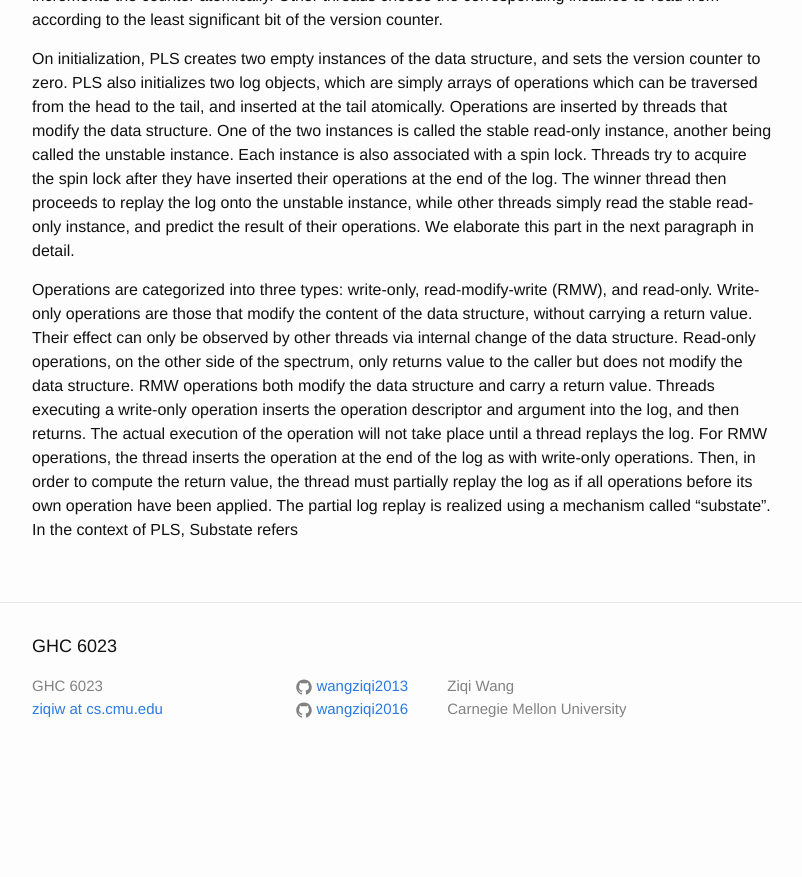
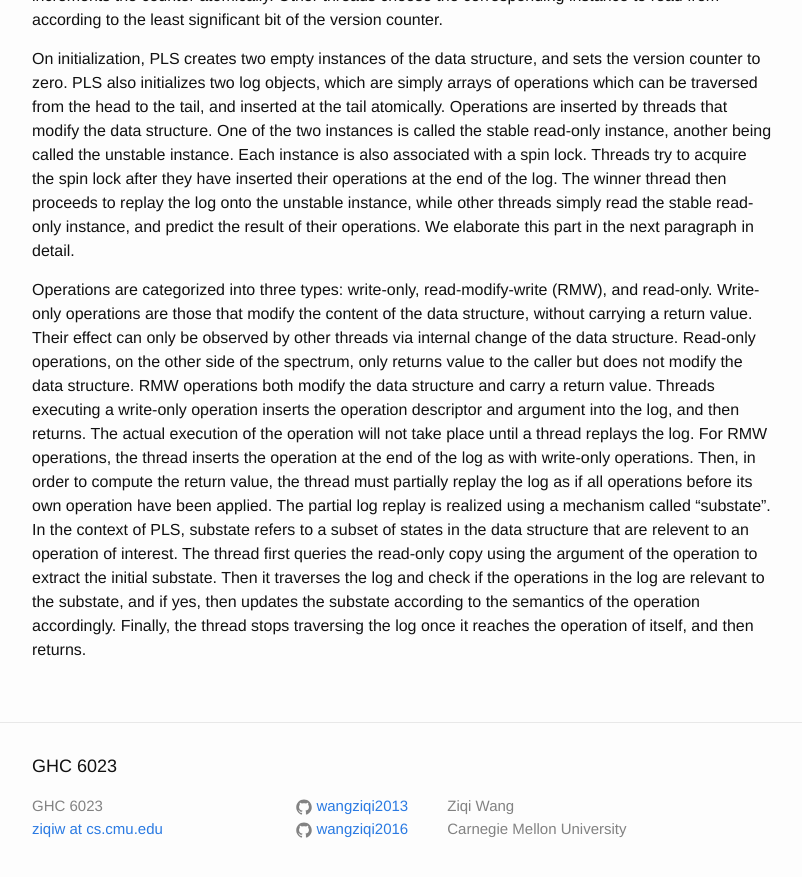
Before and after one commit to wangziqi2013/wangziqi2013.github.io, a Jekyll site: the page built from _posts/2018-08-29-pls.markdown, in a window 1280 px wide and 900 px high, scrolled down 961 px. Shown: the top 877 px of the window, without its empty margins (238-1040 px from the left). Built offline with Jekyll 4.4.1, drawn with Linux system fonts in a browser that asks for light colours; before the commit the page ends 1741 px from its top, so only the background shows below that.

Commit message:
Finish substate

```diff
--- a/_posts/2018-08-29-pls.markdown
+++ b/_posts/2018-08-29-pls.markdown
@@ -49,4 +49,8 @@ executing a write-only operation inserts the operation descriptor and argument i
 of the operation will not take place until a thread replays the log. For RMW operations, the thread inserts the operation at
 the end of the log as with write-only operations. Then, in order to compute the return value, the thread must partially replay
 the log as if all operations before its own operation have been applied. The partial log replay is realized using a mechanism
-called "substate". In the context of PLS, Substate refers
+called "substate". In the context of PLS, substate refers to a subset of states in the data structure that are relevent to an
+operation of interest. The thread first queries the read-only copy using the argument of the operation to extract the initial
+substate. Then it traverses the log and check if the operations in the log are relevant to the substate, and if yes, then updates
+the substate according to the semantics of the operation accordingly. Finally, the thread stops traversing the log once it reaches
+the operation of itself, and then returns.
```
